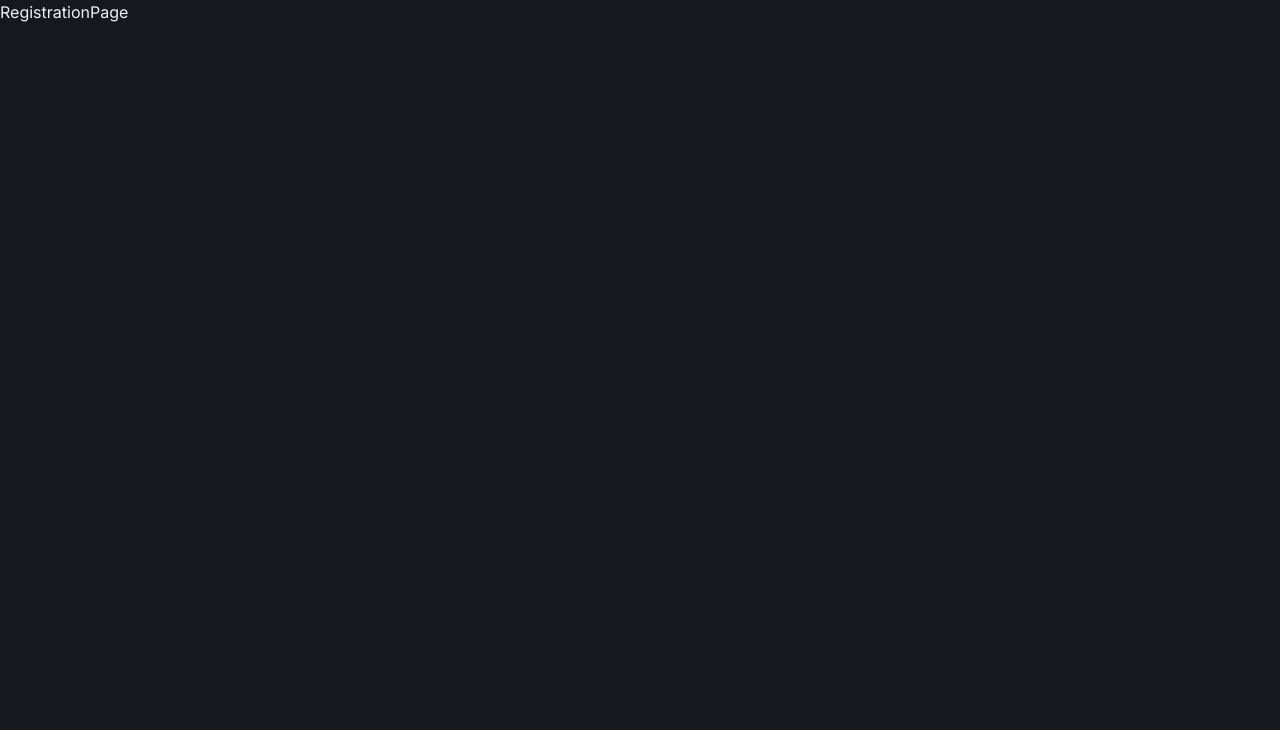
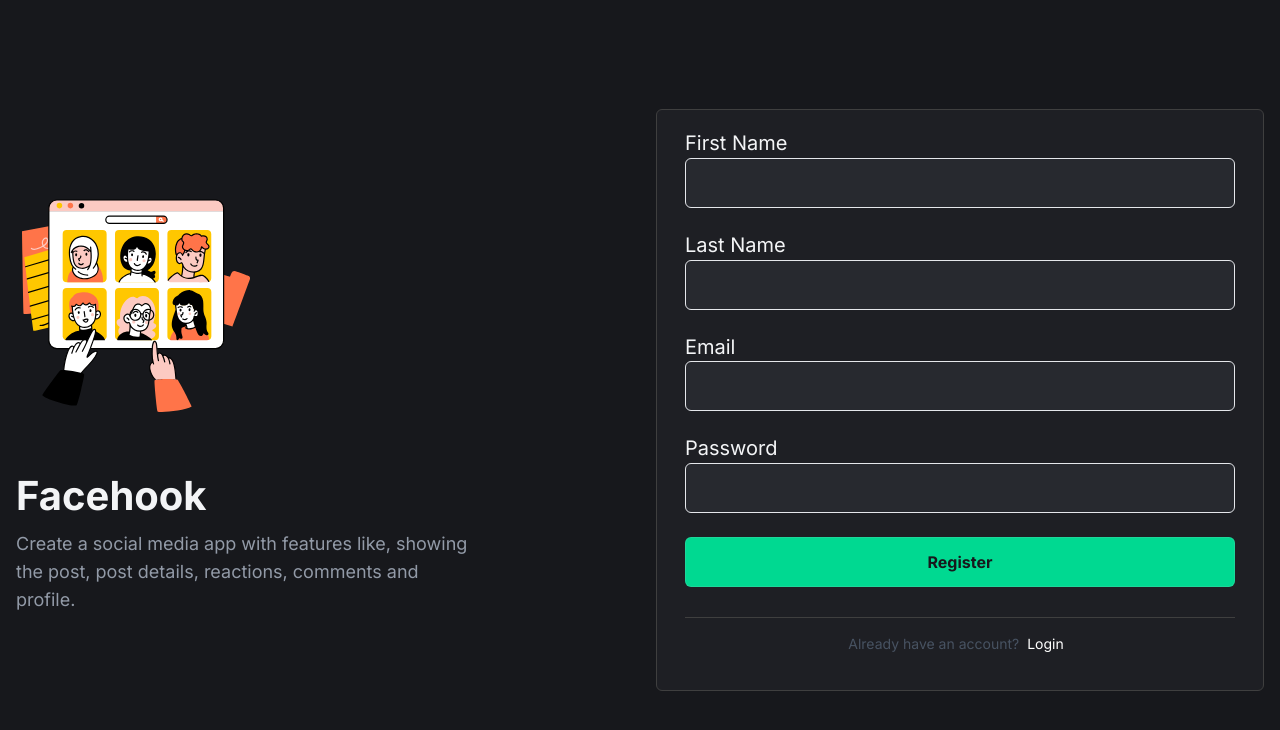
Before and after one commit to Mr-Rafiqul-Islam/facehook-mr.rafiqulthedev, a React (Vite) app: page /register in a window 1280 px wide. Shown: the top 730 px of the page. Built offline with nearby package versions, Linux system fonts and the light colour scheme.

Commit message:
feat:  Resigster API Integrate

```diff
--- /dev/null
+++ b/src/components/auth/RegistrationForm.jsx
@@ -0,0 +1,108 @@
+import axios from "axios";
+import { useForm } from "react-hook-form";
+import Field from "../common/Field";
+
+import { useNavigate } from "react-router-dom";
+
+const RegistrationForm = () => {
+    const navigate = useNavigate();
+    const {
+        register,
+        handleSubmit,
+        formState: { errors },
+        setError,
+    } = useForm();
+
+    const submitForm = async (formData) => {
+        console.log(formData);
+        try {
+            let response = await axios.post(
+                `${import.meta.env.VITE_SERVER_BASE_URL}/auth/register`,
+                formData
+            );
+
+            if (response.status === 201) {
+                navigate("/login");
+            }
+        } catch (error) {
+            console.error(error);
+            setError("root.random", {
+                type: "random",
+                message: `Something went wrong: ${error.message}`,
+            });
+        }
+    };
+
+    return (
+        <form
+            className="border-b border-[#3F3F3F] pb-10 lg:pb-[30px]"
+            onSubmit={handleSubmit(submitForm)}
+        >
+            <Field label="First Name" error={errors.firstName}>
+                <input
+                    {...register("firstName", {
+                        required: "First Name is Required",
+                    })}
+                    className={`auth-input ${
+                        errors.firstName
+                            ? "border-red-500"
+                            : "border-gray-200"
+                    }`}
+                    type="firstName"
+                    name="firstName"
+                    id="firstName"
+                />
+            </Field>
+            <Field label="Last Name" error={errors.lastName}>
+                <input
+                    {...register("lastName")}
+                    className={`auth-input ${
+                        errors.lastName ? "border-red-500" : "border-gray-200"
+                    }`}
+                    type="lastName"
+                    name="lastName"
+                    id="lastName"
+                />
+            </Field>
+            <Field label="Email" error={errors.email}>
+                <input
+                    {...register("email", { required: "Email ID is Required" })}
+                    className={`auth-input ${
+                        errors.email ? "border-red-500" : "border-gray-200"
+                    }`}
+                    type="email"
+                    name="email"
+                    id="email"
+                />
+            </Field>
+
+            <Field label="Password" error={errors.password}>
+                <input
+                    {...register("password", {
+                        required: "Password is required",
+                        minLength: {
+                            value: 8,
+                            message:
+                                "Your password must be at least 8 characters",
+                        },
+                    })}
+                    className={`auth-input ${
+                        errors.password ? "border-red-500" : "border-gray-200"
+                    }`}
+                    type="password"
+                    name="password"
+                    id="password"
+                />
+            </Field>
+            <p>{errors?.root?.random?.message}</p>
+            <button
+                className="auth-input bg-lwsGreen font-bold text-deepDark transition-all hover:opacity-90"
+                type="submit"
+            >
+                Register
+            </button>
+        </form>
+    );
+};
+
+export default RegistrationForm;
--- a/src/pages/RegistrationPage.jsx
+++ b/src/pages/RegistrationPage.jsx
@@ -1,7 +1,45 @@
-import React from 'react'
+import { Link } from "react-router-dom";
+import RegistrationLogo from "../assets/icons/registration.svg";
+import RegistrationForm from "../components/auth/RegistrationForm";
 
 export default function RegistrationPage() {
   return (
-    <div>RegistrationPage</div>
+    <main className="flex min-h-screen items-center justify-center bg-deepDark py-8">
+            <div className="max-w-[1368px] flex-1">
+                <div className="container grid items-center gap-8 lg:grid-cols-2">
+                    <div>
+                        <img
+                            className="mb-12 h-60"
+                            src={RegistrationLogo}
+                            alt="auth_illustration"
+                        />
+                        <div>
+                            <h1 className="mb-3 text-4xl font-bold lg:text-[40px]">
+                                Facehook
+                            </h1>
+                            <p className="max-w-[452px] text-gray-400/95 lg:text-lg">
+                                Create a social media app with features like,
+                                showing the post, post details, reactions,
+                                comments and profile.
+                            </p>
+                        </div>
+                    </div>
+                    <div className="card">
+                        <RegistrationForm />
+                        <div className="py-4 lg:py-4">
+                            <p className="text-center text-xs text-gray-600/95 lg:text-sm mx-2">
+                                Already have an account?
+                                <Link
+                                    className="mx-2 hover:text-lwsGreen text-white transition-all hover:underline"
+                                    to="/"
+                                >
+                                    Login
+                                </Link>
+                            </p>
+                        </div>
+                    </div>
+                </div>
+            </div>
+        </main>
   )
 }
```
